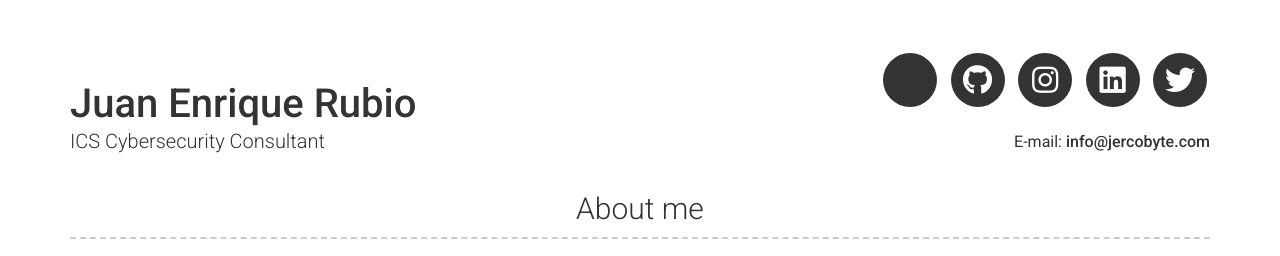
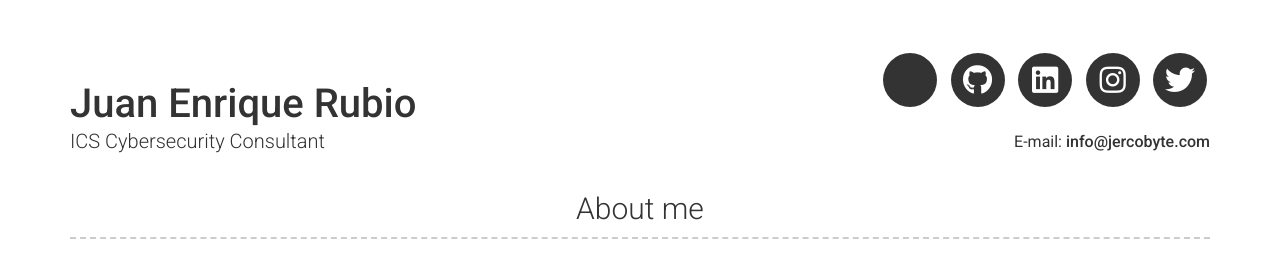
Before and after one commit to jercobyte/jercobyte.github.io, a Jekyll site: the page built from index.md, in a window 1280 px wide. Shown: the top 256 px of the page. Built offline with Jekyll 4.4.1, drawn with Linux system fonts in a browser that asks for light colours; nearby versions of some CDN libraries; a style sheet for code colours, icons or effects is not loaded.

Commit message:
Update header.html

```diff
--- a/_includes/header.html
+++ b/_includes/header.html
@@ -48,17 +48,17 @@
             </a>
           </li>
         {%- endif -%}
+        {%- if site.linkedin_username -%}
+          <li>
+            <a target="_blank" href="https://www.linkedin.com/in/{{ site.linkedin_username| cgi_escape | escape }}" class="button button--sacnite button--round-l">
+              <i class="fab fa-linkedin" title="Linkedin link"></i>
+            </a>
+          </li>
+        {%- endif -%}
         {%- if site.instagram_username -%}
           <li>
             <a target="_blank" href="https://www.instagram.com/{{ site.instagram_username| cgi_escape | escape }}" class="button button--sacnite button--round-l">
               <i class="fab fa-instagram" title="Instagram link"></i>
-            </a>
-          </li>
-        {%- endif -%}
-        {%- if site.linkedin_username -%}
-          <li>
-            <a target="_blank" href="https://www.linkedin.com/in/{{ site.linkedin_username| cgi_escape | escape }}" class="button button--sacnite button--round-l">
-              <i class="fab fa-linkedin" title="Linkedin link"></i>
             </a>
           </li>
         {%- endif -%}
```
